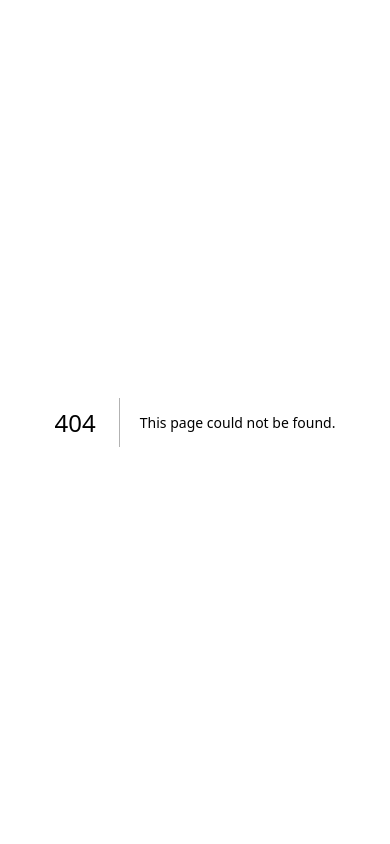
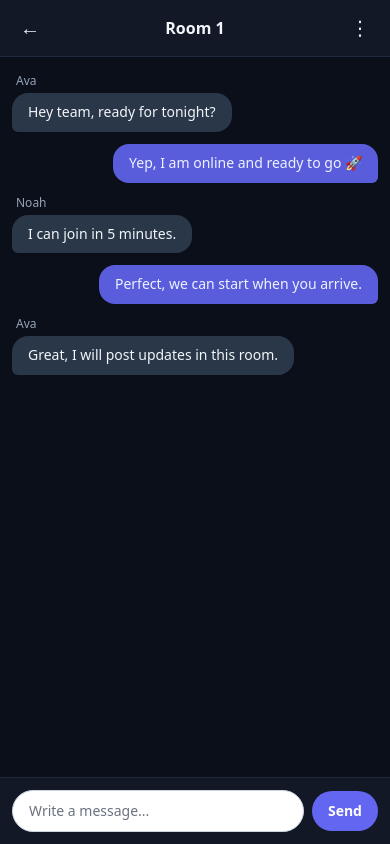
Before and after one commit to maheshwarivirat2-wq/Chat-App-EXTREME, a Next.js app: page /rooms/1 in a window 390 px wide. Before the commit this address had no page. Built offline with nearby package versions, Linux system fonts and the light colour scheme.

Commit message:
Build responsive room chat UI shell and room navigation

```diff
--- /dev/null
+++ b/app/rooms/[id]/page.tsx
@@ -0,0 +1,71 @@
+import Link from 'next/link';
+
+type RoomChatPageProps = {
+  params: Promise<{ id: string }>;
+  searchParams?: Promise<{ name?: string }>;
+};
+
+const demoMessages = [
+  { id: '1', sender: 'Ava', text: 'Hey team, ready for tonight?', isMe: false },
+  { id: '2', sender: 'Me', text: 'Yep, I am online and ready to go 🚀', isMe: true },
+  { id: '3', sender: 'Noah', text: 'I can join in 5 minutes.', isMe: false },
+  { id: '4', sender: 'Me', text: 'Perfect, we can start when you arrive.', isMe: true },
+  { id: '5', sender: 'Ava', text: 'Great, I will post updates in this room.', isMe: false }
+];
+
+export default async function RoomChatPage({ params, searchParams }: RoomChatPageProps) {
+  const [{ id }, resolvedSearchParams] = await Promise.all([params, searchParams]);
+  const roomName = resolvedSearchParams?.name?.trim() || `Room ${id.slice(0, 8)}`;
+
+  return (
+    <main className="min-h-screen bg-[#0B0F19] text-white">
+      <header className="sticky top-0 z-20 border-b border-slate-800 bg-[#121826]">
+        <div className="mx-auto flex h-14 w-full max-w-4xl items-center justify-between px-3 sm:px-4">
+          <Link aria-label="Back to rooms" className="rounded-md p-2 text-xl text-slate-200 hover:bg-slate-700/50" href="/rooms">
+            ←
+          </Link>
+
+          <button className="max-w-[70%] truncate rounded-md px-3 py-1 text-base font-semibold text-slate-100 hover:bg-slate-700/50">
+            {roomName}
+          </button>
+
+          <button aria-label="Room settings" className="rounded-md p-2 text-xl leading-none text-slate-200 hover:bg-slate-700/50">
+            ⋮
+          </button>
+        </div>
+      </header>
+
+      <section className="mx-auto flex w-full max-w-4xl flex-col gap-3 px-3 pb-28 pt-4 sm:px-4">
+        {demoMessages.map((message) => (
+          <article key={message.id} className={`flex ${message.isMe ? 'justify-end' : 'justify-start'}`}>
+            <div className="max-w-[85%] sm:max-w-[72%]">
+              {!message.isMe ? <p className="mb-1 px-1 text-xs text-slate-400">{message.sender}</p> : null}
+              <div
+                className={`rounded-2xl px-4 py-2 text-sm leading-relaxed shadow-sm ${
+                  message.isMe
+                    ? 'rounded-br-md bg-indigo-500/90 text-indigo-50'
+                    : 'rounded-bl-md bg-slate-700/80 text-slate-100'
+                }`}
+              >
+                {message.text}
+              </div>
+            </div>
+          </article>
+        ))}
+      </section>
+
+      <form className="fixed bottom-0 left-0 right-0 z-20 border-t border-slate-800 bg-[#121826] px-3 py-3 sm:px-4">
+        <div className="mx-auto flex w-full max-w-4xl items-center gap-2 sm:gap-3">
+          <input
+            className="w-full rounded-full border border-slate-300 bg-white px-4 py-2.5 text-sm text-black placeholder-gray-500 outline-none ring-indigo-500 transition focus:ring-2"
+            placeholder="Write a message..."
+            type="text"
+          />
+          <button className="rounded-full bg-indigo-500 px-4 py-2.5 text-sm font-semibold text-white hover:bg-indigo-400" type="button">
+            Send
+          </button>
+        </div>
+      </form>
+    </main>
+  );
+}
--- a/app/rooms/_components/rooms-hub.tsx
+++ b/app/rooms/_components/rooms-hub.tsx
@@ -1,5 +1,6 @@
 'use client';
 
+import Link from 'next/link';
 import { FormEvent, useEffect, useMemo, useState } from 'react';
 import { RoomSummary, useRoomsStore } from '@/stores/rooms-store';
 
@@ -73,9 +74,14 @@ export function RoomsHub({ email, initialRooms }: RoomsHubProps) {
           <h2 className="text-lg font-semibold">Your Rooms</h2>
           <ul className="mt-4 space-y-3">
             {sortedRooms.map((room) => (
-              <li key={room.id} className="rounded-xl border border-gray-200 bg-white p-4">
-                <p className="font-medium text-gray-900">{room.name}</p>
-                <p className="mt-1 text-xs text-gray-700">Code: {room.code}</p>
+              <li key={room.id}>
+                <Link
+                  className="block rounded-xl border border-gray-200 bg-white p-4 transition hover:border-indigo-300 hover:bg-indigo-50/70"
+                  href={`/rooms/${room.id}?name=${encodeURIComponent(room.name)}`}
+                >
+                  <p className="font-medium text-gray-900">{room.name}</p>
+                  <p className="mt-1 text-xs text-gray-700">Code: {room.code}</p>
+                </Link>
               </li>
             ))}
             {!sortedRooms.length ? <li className="text-sm text-textMuted">No rooms joined yet.</li> : null}
```
